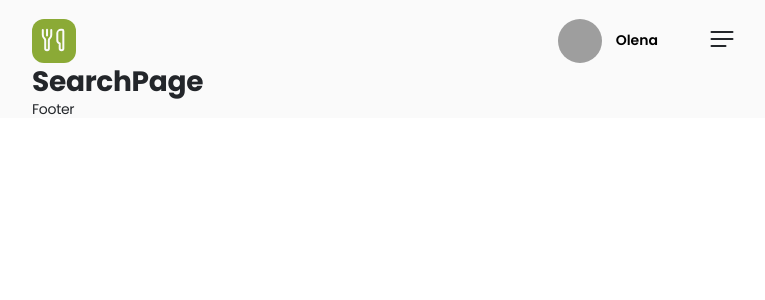
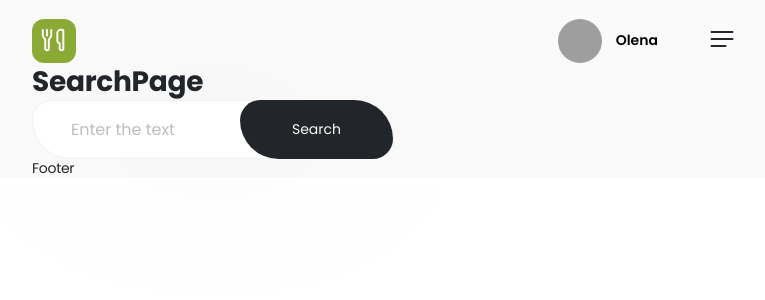
Before and after one commit to snizhanamohyl/project-y9o2mW7i, a React (Create React App) app: page /project-y9o2mW7i/search in a window 1280 px wide. Shown: the top 300 px of the page, without its empty margins (256-1021 px from the left). Built offline with nearby package versions, Linux system fonts and the light colour scheme; grey boxes are pictures that could not be loaded.

Commit message:
add: styles, logic for reusing SearchForm component

```diff
--- a/src/components/SearchForm/SearchForm.jsx
+++ b/src/components/SearchForm/SearchForm.jsx
@@ -1,23 +1,31 @@
-import React from 'react';
+import React, { useState } from 'react';
 import { Button, Form, Input } from './SearchForm.styled';
+import { useLocation } from 'react-router';
 
-export default function SearchForm({ onType }){
-  const handleChangeQueue = e => onType(e.target.value);
+export default function SearchForm() {
+  const [query, setQuery] = useState('');
+
+  const { pathname } = useLocation();
+  const isSearchPage = pathname.includes('/search');
+
+  const handleChangeQueue = e => setQuery(e.target.value);
+
   const handleSubmit = e => {
     e.preventDefault();
     console.log('submitted');
   };
 
   return (
-    <Form onSubmit={handleSubmit}>
+    <Form onSubmit={handleSubmit} issearchpage={isSearchPage.toString()}>
       <Input
         id="search"
         name="search"
-        placeholder="salad"
+        placeholder="Enter the text"
         type="text"
         onChange={handleChangeQueue}
+        value={query}
       />
-      <Button type="submit">Search</Button>
+      <Button type="submit" issearchpage={isSearchPage.toString()}>Search</Button>
     </Form>
   );
 };
--- a/src/components/SearchForm/SearchForm.styled.js
+++ b/src/components/SearchForm/SearchForm.styled.js
@@ -1,66 +1,78 @@
 import styled from 'styled-components';
 
 export const Form = styled.form`
+  ${issearchpage =>
+    issearchpage === 'true'
+      ? `  margin-right: auto;
+           margin-left: auto;`
+      : ''};
   width: 295px;
+  height: 52px;
   display: flex;
   align-items: center;
-  background-color: var(--white);
   border: 1px solid var(--input-border-color);
   border-radius: 54px 104px 54px 104px;
+  background-color: var(--white);
   filter: drop-shadow(0px 4px 97px rgba(34, 37, 42, 0.03));
+  transition: border-color var(--transition-time) var(--transition-function);
 
-  &:focus-within {
-    box-shadow: 0px 4px 4px 0px rgba(0, 0, 0, 0.25);
-  }
-  &:focus-within button {
-    box-shadow: 0px 4px 4px 0px rgba(0, 0, 0, 0.25);
+  &:focus-within,
+  &:hover,
+  &:focus {
+    border-color: rgba(35, 38, 42, 0.2);
   }
 
   @media (min-width: 768px) {
     width: 362px;
+    height: 59px;
   }
 
   @media (min-width: 1440px) {
     width: 510px;
+    height: 70px;
   }
 `;
 
 export const Input = styled.input`
   display: block;
   width: 100%;
+  padding: 17px 32px;
   font-size: 12px;
   line-height: normal;
-  color: var(--placeholder-color);
-  padding: 17px 32px;
+  color: var(--text-primary);
   outline: none;
   border: none;
   background-color: transparent;
 
+  &::placeholder {
+    color: var(--placeholder-color);
+  }
+
   @media (min-width: 768px) {
     font-size: 16px;
-    padding: 18px 38px;
+    padding: 17px 38px;
   }
 
   @media (min-width: 1440px) {
     padding: 23px 48px;
   }
-  /* &:-internal-autofill-selected {
-    background-color: var(--bg-color) !important;
-  } */
 `;
 
 export const Button = styled.button`
-  font-size: 16px;
+  height: calc(100% + 2px);
   padding: 16px 32px;
+  font-size: 14px;
   line-height: normal;
   color: var(--bg-color);
-  background-color: var(--dark-accent);
+  background-color: ${issearchpage =>
+    issearchpage === 'true' ? 'var(--accent)' : 'var(--dark-accent)'};
   border-radius: 54px 104px 54px 104px;
   transition: background-color var(--transition-time) var(--transition-function);
 
   &:hover,
   &:focus {
-    background-color: var(--accent);
+    background-color: ${issearchpage =>
+      issearchpage === 'true' ? 'var(--dark-accent)' : 'var(--accent)'};
   }
 
   @media (min-width: 768px) {
--- a/src/index.css
+++ b/src/index.css
@@ -1,4 +1,4 @@
-@font-face {
+ @font-face {
   font-family: 'Poppins';
   src: local('Poppins'),
     url(./fonts/Poppins/Poppins-Regular.ttf) format('truetype');
--- a/src/pages/SearchPage/SearchPage.jsx
+++ b/src/pages/SearchPage/SearchPage.jsx
@@ -1,3 +1,8 @@
+import SearchForm from "components/SearchForm/SearchForm";
+
 export default function SearchPage() {
-    return <h1>SearchPage</h1>
+    return <>
+        <h1>SearchPage</h1>
+        <SearchForm/>
+    </>
 }
```
